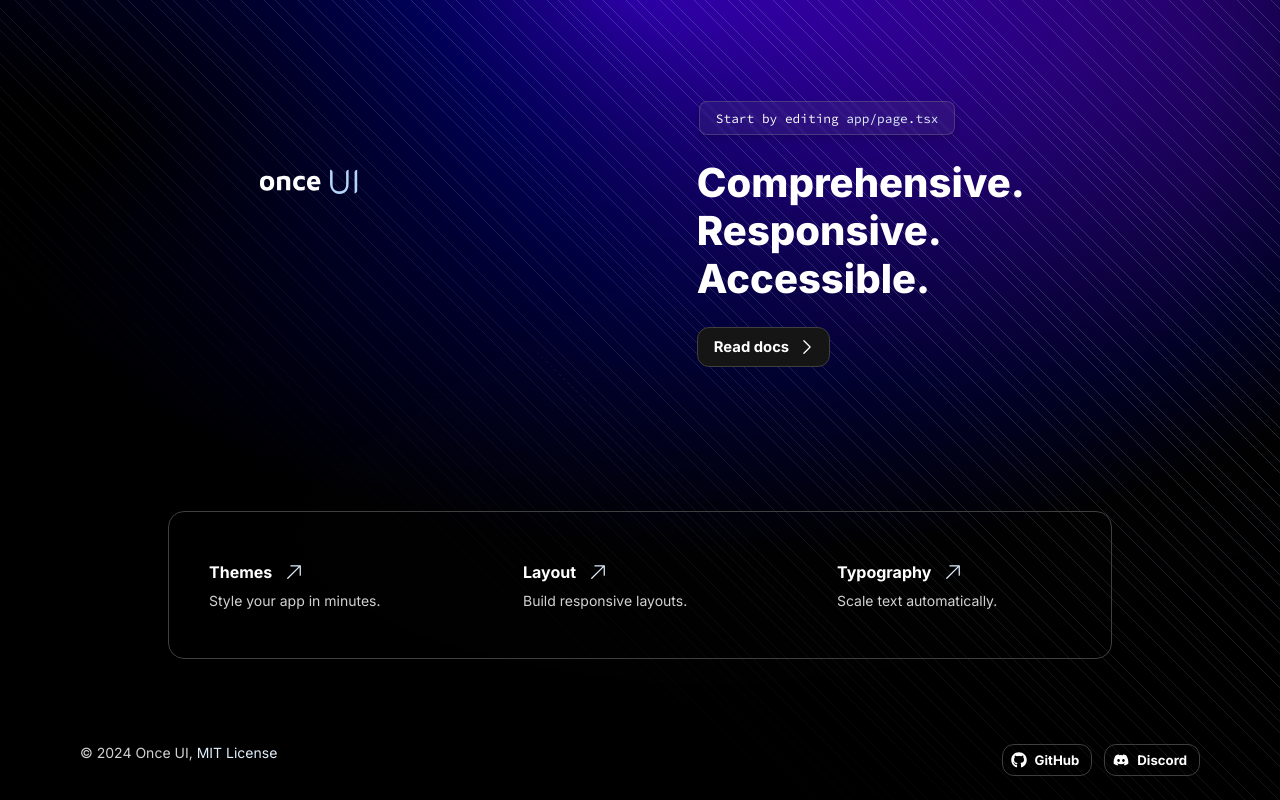
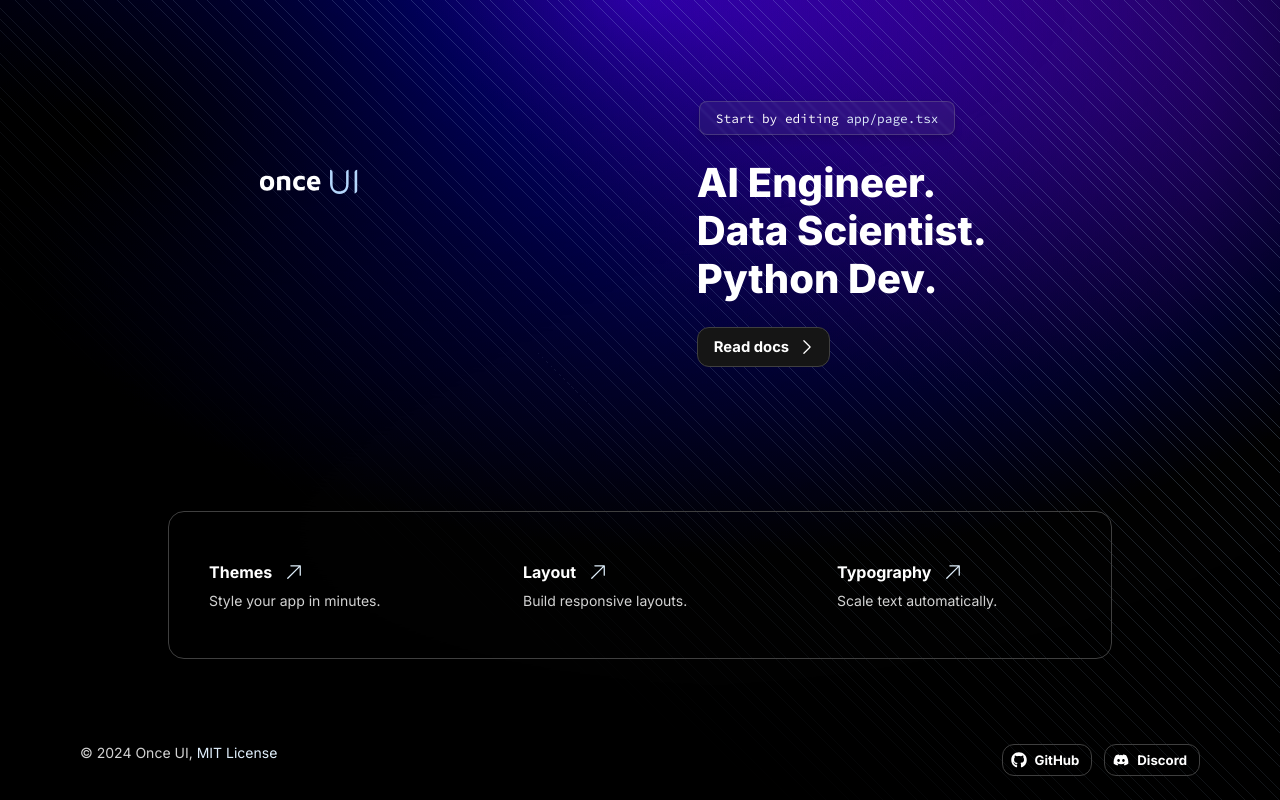
Before and after one commit to jaime-bustos/landing-page, a Next.js app: page / in a window 1280 px wide. Built offline with nearby package versions, Linux system fonts and the light colour scheme.

Commit message:
Update page.tsx
sample update

```diff
--- a/src/app/page.tsx
+++ b/src/app/page.tsx
@@ -61,7 +61,7 @@ export default function Home() {
 							</InlineCode>
 							<Heading
 								variant="display-strong-s">
-								Comprehensive.<br/> Responsive.<br/>Accessible.
+								AI Engineer.<br/>Data Scientist.<br/>Python Dev.
 							</Heading>
 							<Button
 								href="https://once-ui.com/docs"
```
